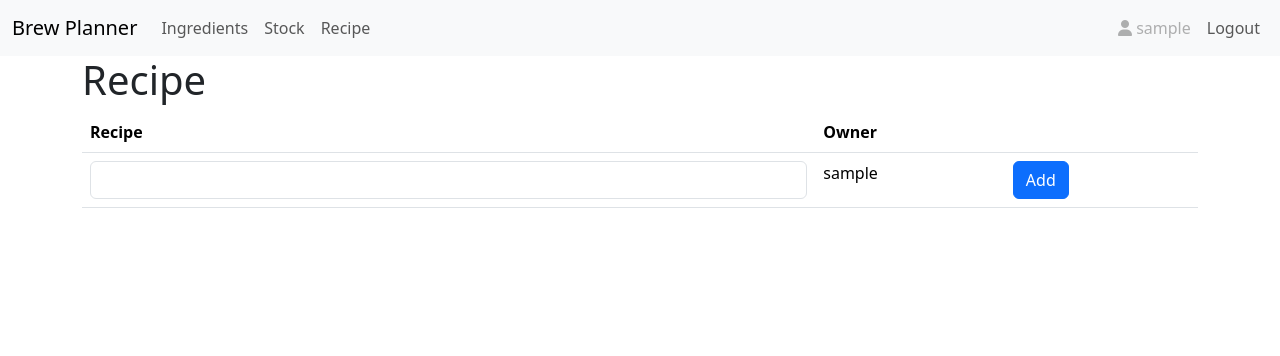
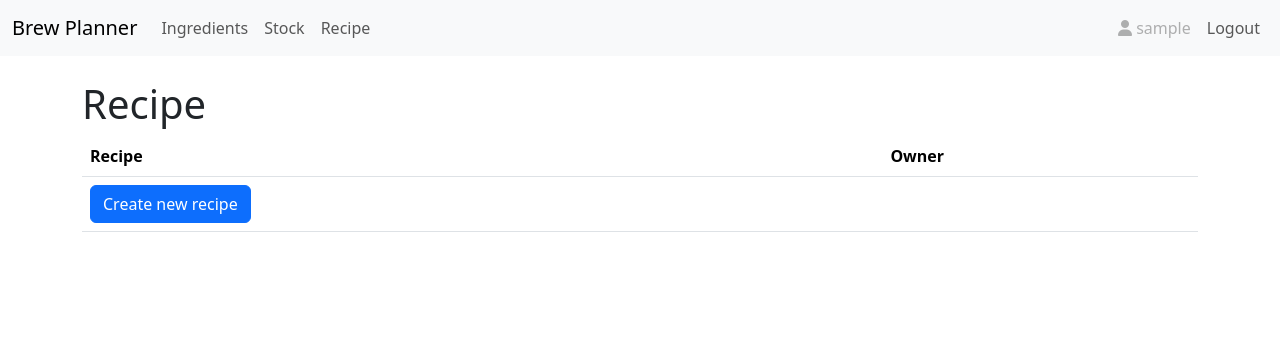
Before and after one commit to jordanpenard/brew-planner, a Django app: page /recipe in a window 1280 px wide. Shown: the top 356 px of the page. Run offline with Django 4.2, Linux system fonts and the light colour scheme; the visitor is signed in with stand-in values (Sample User, id 1); data that the repository does not hold is empty; some libraries are stand-ins or nearby versions.

Commit message:
Recipies are now read-only for other users

```diff
--- a/stock/admin.py
+++ b/stock/admin.py
@@ -1,7 +1,10 @@
 from django.contrib import admin
-from .models import Grain, Hop, Yeast, Stock
+from .models import Grain, Hop, Yeast, Stock, Recipe, GrainRecipe, HopRecipe
 
 admin.site.register(Grain)
 admin.site.register(Hop)
 admin.site.register(Yeast)
 admin.site.register(Stock)
+admin.site.register(Recipe)
+admin.site.register(GrainRecipe)
+admin.site.register(HopRecipe)
--- a/stock/templates/master.html
+++ b/stock/templates/master.html
@@ -46,6 +46,7 @@
 </nav>
 
 <main role="main" class="container">
+  <br>
   {% if messages %}
     {% for message in messages %}
       <div class="alert alert-warning alert-dismissible fade show" role="alert">
--- a/stock/templates/recipe.html
+++ b/stock/templates/recipe.html
@@ -5,20 +5,18 @@
 <h1>Recipe</h1>
 {% if user.is_authenticated %}
     <table class="table">
-        <thead><tr><th scope="col">Recipe</th><th scope="col">Owner</th><th scope="col"></th></tr></thead>
+        <thead><tr><th scope="col">Recipe</th><th scope="col">Owner</th></tr></thead>
         <tbody>
             {% for recipe in recipes %}
                 <tr>
                     <td><a href="/recipe/{{recipe.pk}}">{{ recipe.name }}</a> {% include 'recipe_stats.html' %}</td>
                     <td>{{ recipe.owner }}</td>
-                    <td><a class="btn btn-primary" href="/recipe/{{recipe.pk}}" role="button">Edit</a></td>
                 </tr>
             {% endfor %}
             <tr><form method="post" action="/recipe/add">
                 {% csrf_token %}
-                <td><input type="text" class="form-control" name="name"></td>
-                <td>{{ user.username }}</td>
-                <td><button type="submit" class="btn btn-primary">Add</button></td>
+                <td><button type="submit" class="btn btn-primary">Create new recipe</button></td>
+                <td></td>
             </form></tr>
         </tbody>
     </table>
--- a/stock/views.py
+++ b/stock/views.py
@@ -95,11 +95,12 @@ def add_recipe(request):
     if not request.user.is_authenticated:
         return redirect("login")
 
-    name = request.POST['name']
-    new_entry = Recipe(name=name, owner=request.user.username)
+    new_entry = Recipe(owner=request.user.username)
+    new_entry.save()
+    new_entry.name = "Recipe "+str(new_entry.pk)
     new_entry.save()
 
-    return redirect("recipe")
+    return redirect("edit_recipe", pk=new_entry.pk)
 
 
 def edit_recipe(request, pk):
@@ -107,11 +108,12 @@ def edit_recipe(request, pk):
         return redirect("login")
 
     current_recipe = Recipe.objects.get(pk=pk)
-    if current_recipe.owner != request.user.username:
-        messages.success(request, "You can't edit someone else's recipe")
-        return redirect("recipe")
 
     if request.method == "POST":
+        if current_recipe.owner != request.user.username:
+            messages.success(request, "You can't edit someone else's recipe")
+            return redirect("edit_recipe", pk)
+
         current_recipe.name = request.POST['name']
         current_recipe.batch_size_l = request.POST['batch_size_l']
         current_recipe.yeast = Yeast.objects.get(pk=request.POST['yeast'])
@@ -120,9 +122,16 @@ def edit_recipe(request, pk):
         return redirect("edit_recipe", pk)
 
     else:
+        if current_recipe.owner != request.user.username:
+            messages.success(request, "Read only as someone else owns this recipe")
+            disabled_state = "disabled"
+        else:
+            disabled_state = ""
+
         used_grains = GrainRecipe.objects.filter(recipe=current_recipe).values_list("grain")
 
         context = {'recipe': current_recipe,
+                   'disabled_state': disabled_state,
                    'grain_recipes': GrainRecipe.objects.filter(recipe=pk),
                    'hop_recipes': HopRecipe.objects.filter(recipe=pk),
                    'all_grain': Grain.objects.all(),
@@ -139,7 +148,7 @@ def add_grain(request, pk):
     current_recipe = Recipe.objects.get(pk=pk)
     if current_recipe.owner != request.user.username:
         messages.success(request, "You can't edit someone else's recipe")
-        return redirect("recipe")
+        return redirect("edit_recipe", pk)
 
     if request.method != "POST":
         return redirect("recipe")
@@ -160,7 +169,7 @@ def add_hop(request, pk):
     current_recipe = Recipe.objects.get(pk=pk)
     if current_recipe.owner != request.user.username:
         messages.success(request, "You can't edit someone else's recipe")
-        return redirect("recipe")
+        return redirect("edit_recipe", pk)
 
     if request.method != "POST":
         return redirect("recipe")
@@ -188,7 +197,7 @@ def edit_grain(request, pk):
     current_recipe = GrainRecipe.objects.get(pk=pk)
     if current_recipe.recipe.owner != request.user.username:
         messages.success(request, "You can't edit someone else's recipe")
-        return redirect("recipe")
+        return redirect("edit_recipe", pk)
 
     if request.method != "POST":
         return redirect("recipe")
@@ -206,7 +215,7 @@ def edit_hop(request, pk):
     current_recipe = HopRecipe.objects.get(pk=pk)
     if current_recipe.recipe.owner != request.user.username:
         messages.success(request, "You can't edit someone else's recipe")
-        return redirect("recipe")
+        return redirect("edit_recipe", pk)
 
     if request.method != "POST":
         return redirect("recipe")
```
Also changed, not shown: stock/models.py (+12 -4 lines), stock/templates/edit_recipe.html (+23 -8 lines), stock/migrations/0004_alter_recipe_comments.py (added).
